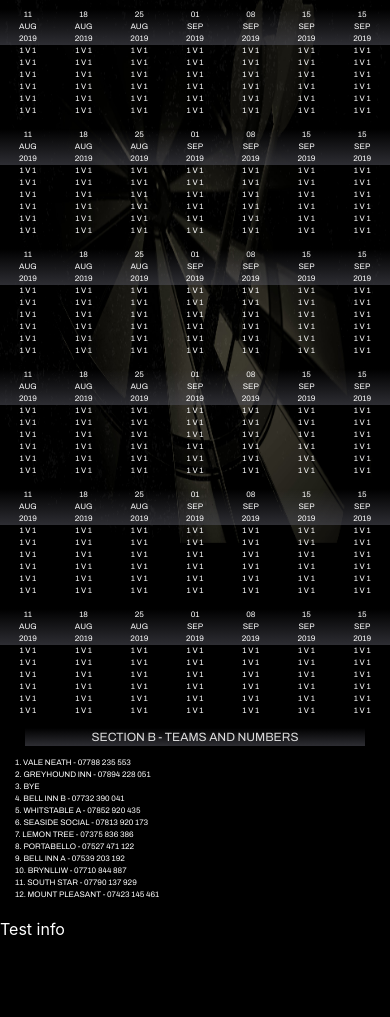
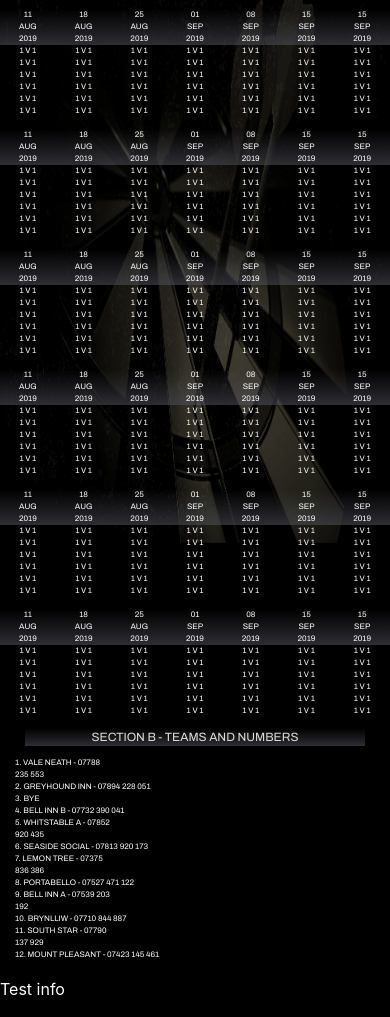
Before and after one commit to sundaydartswales/dartswales, a plain HTML site: page index.html in a window 390 px wide. Shown: the part 301-1318 px from the top of the page. Before the commit the page ends 1258 px from the top, so only its background shows below. Drawn offline with nearby package versions, Linux system fonts and the light colour scheme; a web font is replaced by a local one.

Commit message:
Layout Adjustments

```diff
--- a/index.html
+++ b/index.html
@@ -127,12 +127,12 @@
     <div class="row Light-Text-Centered-h2">
       <div class="col Gradient-BG-DN-50">SECTION B - TEAMS AND NUMBERS</div> </div>
       <div class="row Light-Text-Left">
-      <div class="col-xs-4 col-sm-4 col-md-12 col-lg-6">1. VALE NEATH - 07788 235 553</div>      <div class="col-xs-4 col-sm-4 col-md-12 col-lg-6">2. GREYHOUND INN - 07894 228 051</div>
-      <div class="col-xs-4 col-sm-4 col-md-12 col-lg-6">3. BYE</div>      <div class="col-xs-4 col-sm-4 col-md-12 col-lg-6">4. BELL INN B - 07732 390 041</div>
-      <div class="col-xs-4 col-sm-4 col-md-12 col-lg-6">5. WHITSTABLE A - 07852 920 435</div>      <div class="col-xs-4 col-sm-4 col-md-12 col-lg-6">6. SEASIDE SOCIAL - 07813 920 173</div>
-      <div class="col-xs-4 col-sm-4 col-md-12 col-lg-6">7. LEMON TREE - 07375 836 386</div>      <div class="col-xs-4 col-sm-4 col-md-12 col-lg-6">8. PORTABELLO - 07527 471 122</div>
-      <div class="col-xs-4 col-sm-4 col-md-12 col-lg-6">9. BELL INN A - 07539 203 192</div>      <div class="col-xs-4 col-sm-4 col-md-12 col-lg-6">10. BRYNLLIW - 07710 844 887</div>
-      <div class="col-xs-4 col-sm-4 col-md-12 col-lg-6">11. SOUTH STAR - 07790 137 929</div>      <div class="col-xs-4 col-sm-4 col-md-12 col-lg-6">12. MOUNT PLEASANT - 07423 145 461</div>
+      <div class="col-xs-12 col-sm-4 col-4 col-lg-6">1. VALE NEATH - 07788 235 553</div>      <div class="col-xs-12 col-sm-4 col-md-4 col-lg-6">2. GREYHOUND INN - 07894 228 051</div>
+      <div class="col-xs-12 col-sm-4 col-4 col-lg-6">3. BYE</div>      <div class="col-xs-12 col-sm-4 col-md-4 col-lg-6">4. BELL INN B - 07732 390 041</div>
+      <div class="col-xs-12 col-sm-4 col-4 col-lg-6">5. WHITSTABLE A - 07852 920 435</div>      <div class="col-xs-12 col-sm-4 col-md-4 col-lg-6">6. SEASIDE SOCIAL - 07813 920 173</div>
+      <div class="col-xs-12 col-sm-4 col-4 col-lg-6">7. LEMON TREE - 07375 836 386</div>      <div class="col-xs-12 col-sm-4 col-md-4 col-lg-6">8. PORTABELLO - 07527 471 122</div>
+      <div class="col-xs-12 col-sm-4 col-4 col-lg-6">9. BELL INN A - 07539 203 192</div>      <div class="col-xs-12 col-sm-4 col-md-4 col-lg-6">10. BRYNLLIW - 07710 844 887</div>
+      <div class="col-xs-12 col-sm-4 col-4 col-lg-6">11. SOUTH STAR - 07790 137 929</div>      <div class="col-xs-12 col-sm-4 col-md-4 col-lg-6">12. MOUNT PLEASANT - 07423 145 461</div>
     </div>
 
   </div>
```
